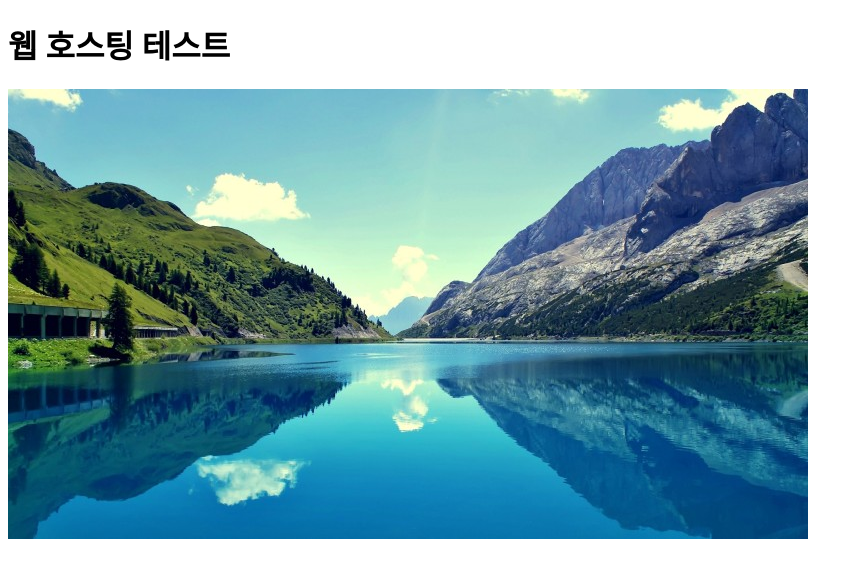
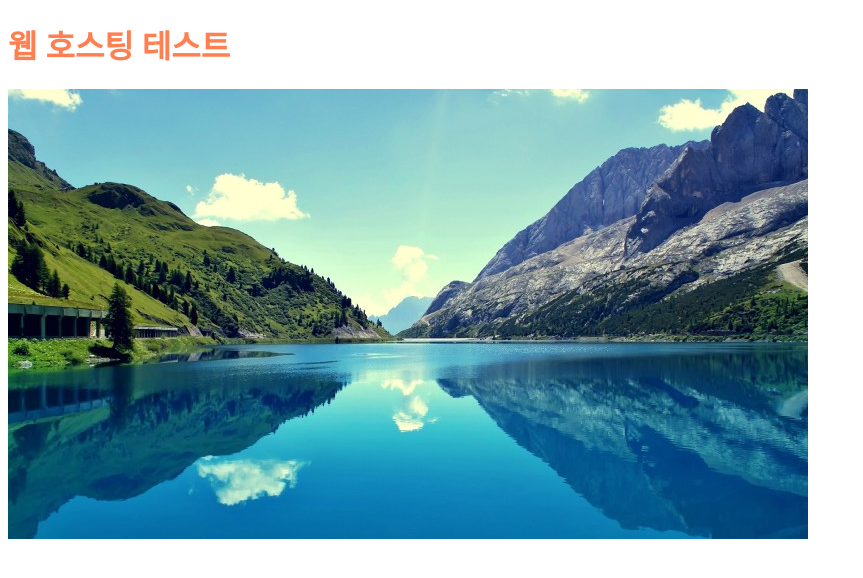
Before and after one commit to CBHwang21/git-test, a plain HTML site: page index.html in a window 1280 px wide. Shown: the whole page, without its empty margins (0-863 px from the left). Drawn offline with Linux system fonts and the light colour scheme.

Commit message:
웹호스팅용수정

```diff
--- a/style.css
+++ b/style.css
@@ -1,3 +1,3 @@
-body (
-    color : red;
-)
+body {
+    color: coral;
+}
```
